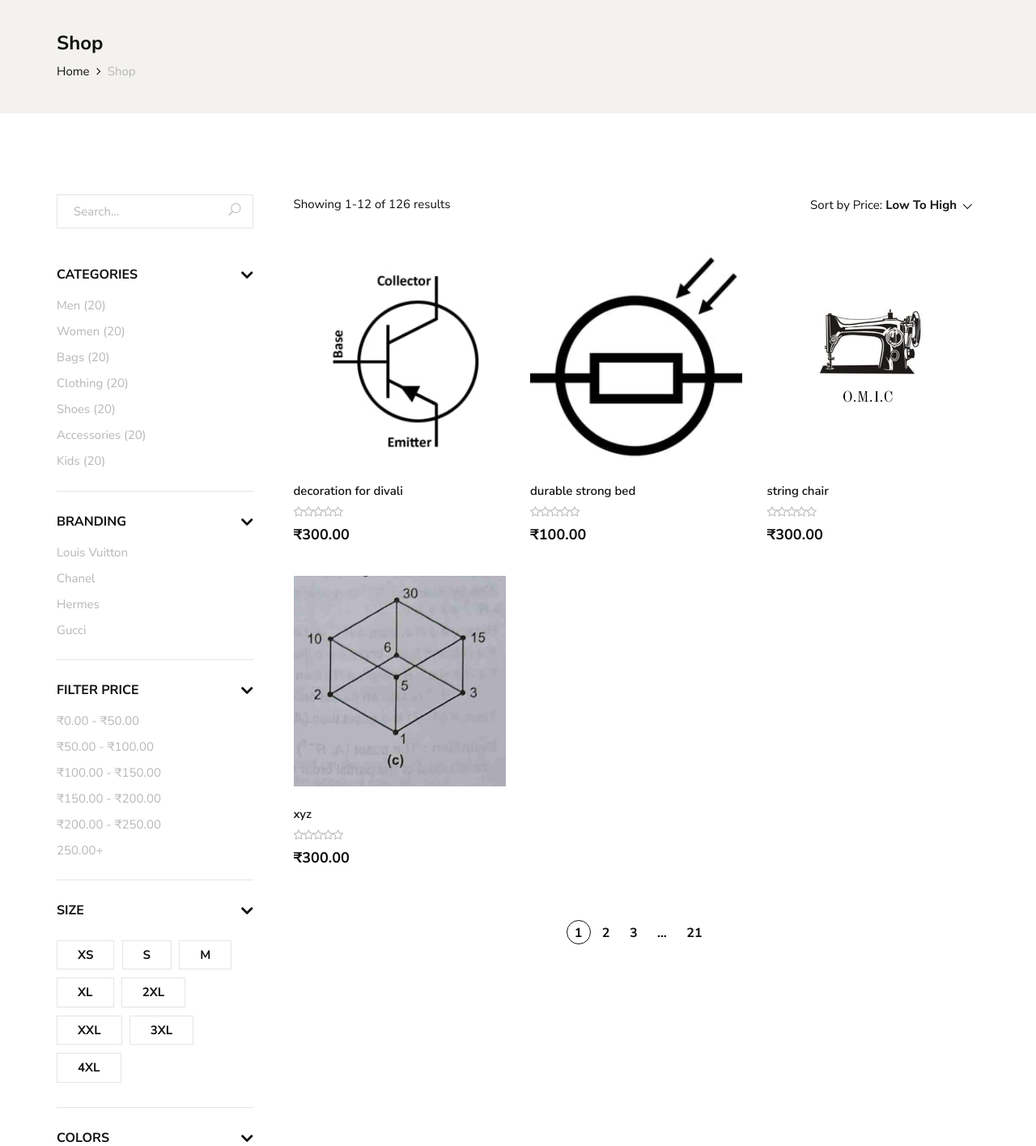
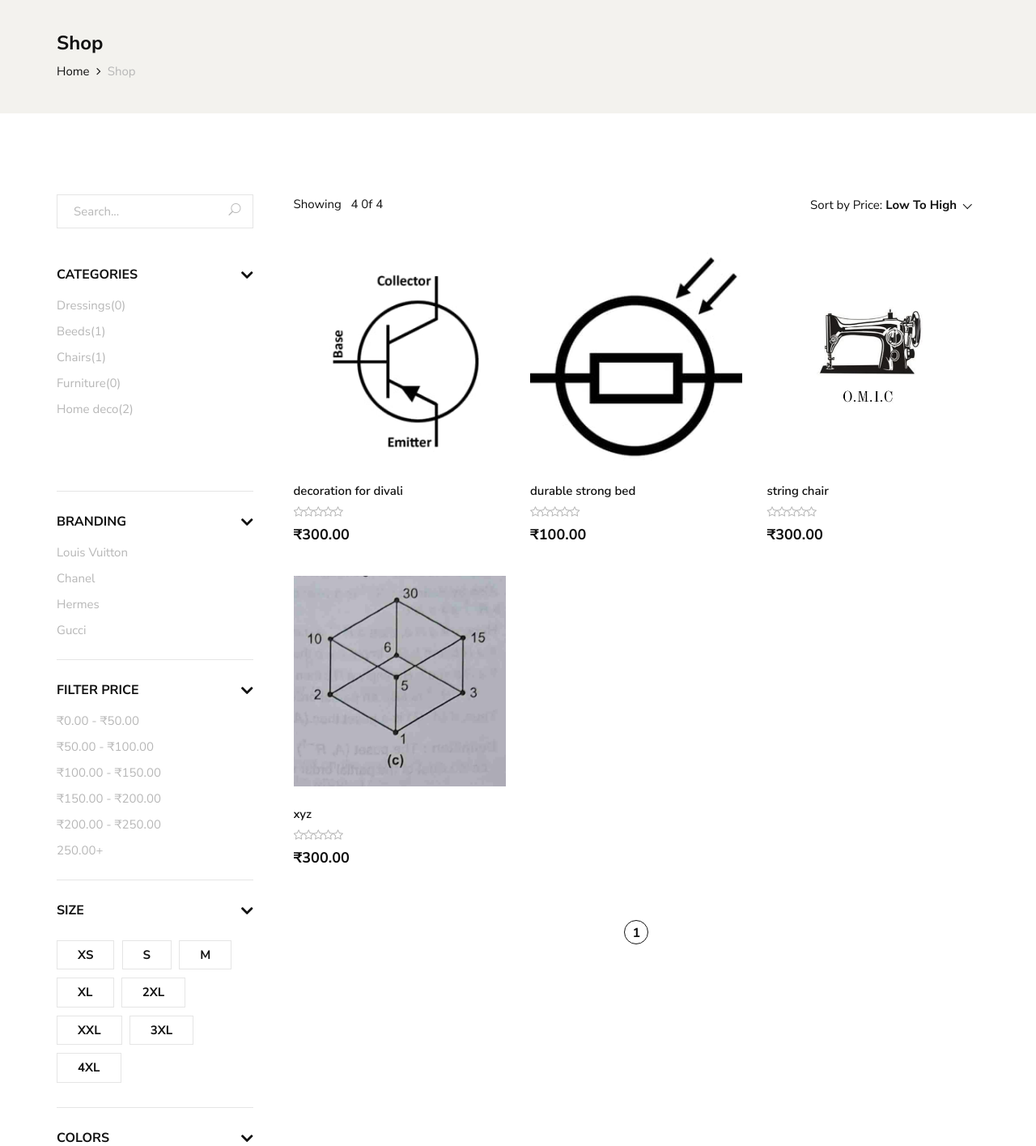
Before and after one commit to dselva-2005/oldrigedEcommerce, a Django app: page /shop/ in a window 1280 px wide. Shown: the part 209-1624 px from the top of the page at 81% size. Run offline with Django 5.2, Linux system fonts and the light colour scheme; data comes from the database, SQL or seed files in the repository; some libraries are stand-ins or nearby versions.

Commit message:
postgress

```diff
--- a/shop/models.py
+++ b/shop/models.py
@@ -23,7 +23,8 @@ class Category(models.Model):
     def __str__(self):
         return self.name
 
-
+    def count(self):
+        return Product.objects.filter(category=self).count()
 
 class Product(models.Model):
     category = models.ForeignKey(Category,on_delete=models.CASCADE, related_name='products')
--- a/shop/templates/shop/product/list.html
+++ b/shop/templates/shop/product/list.html
@@ -43,15 +43,9 @@
                                     <div class="card-body">
                                         <div class="shop__sidebar__categories">
                                             <ul class="nice-scroll">
-                                                <li><a href="#">Men (20)</a></li>
-                                                <li><a href="#">Women (20)</a></li>
-                                                <li><a href="#">Bags (20)</a></li>
-                                                <li><a href="#">Clothing (20)</a></li>
-                                                <li><a href="#">Shoes (20)</a></li>
-                                                <li><a href="#">Accessories (20)</a></li>
-                                                <li><a href="#">Kids (20)</a></li>
-                                                <li><a href="#">Kids (20)</a></li>
-                                                <li><a href="#">Kids (20)</a></li>
+                                                {% for cat in categories %}
+                                                <li {% if cat == category %}class="active"{% endif %}><a href="{{ cat.get_absolute_url }}">{{cat|capfirst}}({{ cat.count }})</a></li>
+                                                {% endfor %}
                                             </ul>
                                         </div>
                                     </div>
@@ -193,7 +187,7 @@
                     <div class="row">
                         <div class="col-lg-6 col-md-6 col-sm-6">
                             <div class="shop__product__option__left">
-                                <p>Showing 1-12 of 126 results</p>
+                                <p>Showing&nbsp;&nbsp; {{ page_product_count }} 0f {{ total_product_count }}</p>
                             </div>
                         </div>
                         <div class="col-lg-6 col-md-6 col-sm-6">
@@ -250,11 +244,13 @@
                 <div class="row">
                     <div class="col-lg-12">
                         <div class="product__pagination">
-                            <a class="active" href="#">1</a>
-                            <a href="#">2</a>
-                            <a href="#">3</a>
-                            <span>...</span>
-                            <a href="#">21</a>
+                            {% for num in products.paginator.page_range %}
+                                {% if products.number == num %}
+                                    <a class="active" href="?page={{ num }}">{{ num }}</a>
+                                {% else %}
+                                    <a href="?page={{ num }}">{{ num }}</a>
+                                {% endif %}
+                            {% endfor %}
                         </div>
                     </div>
                 </div>
```
